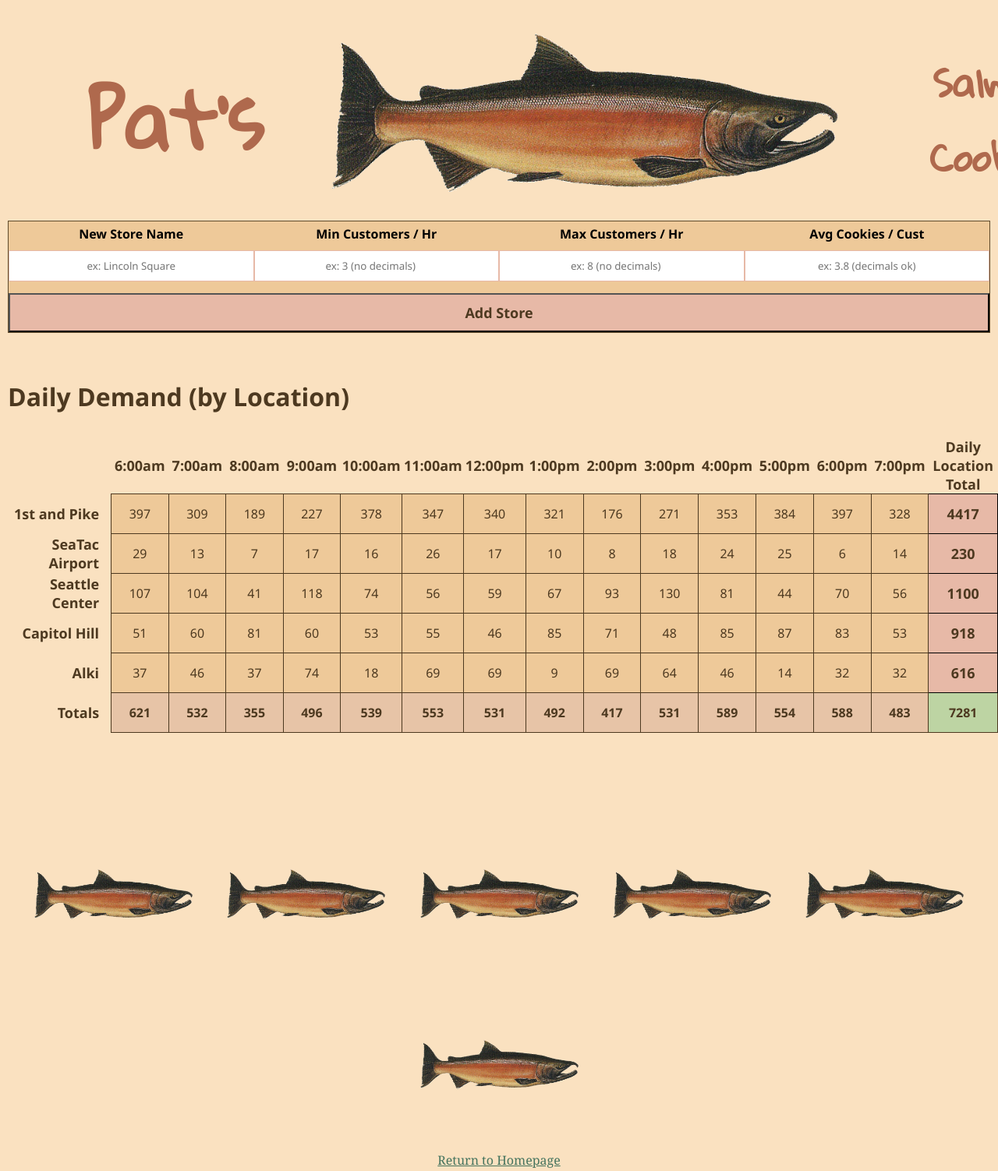
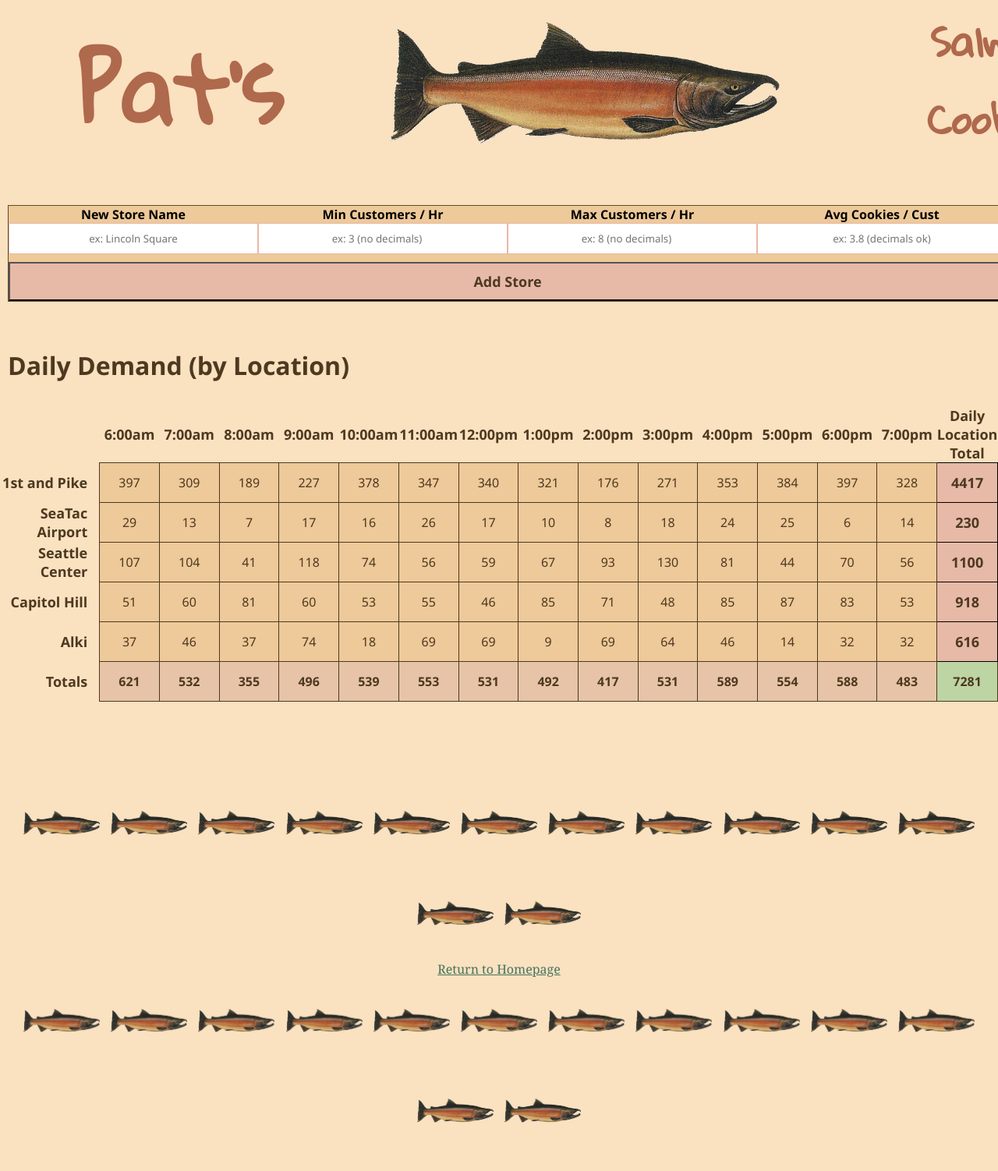
Before and after one commit to GwennyB/cookie-stand, a plain HTML site: page sales.html in a window 1280 px wide. Shown: the part 2-1504 px from the top of the page at 78% size. Drawn offline with Linux system fonts and the light colour scheme.

Commit message:
continued CSS cleanup; added nav placeholder

```diff
--- a/sales.html
+++ b/sales.html
@@ -29,8 +29,30 @@
         <img src="assets/salmon.png">
         <img src="assets/salmon.png">
         <img src="assets/salmon.png">
+        <img src="assets/salmon.png">
+        <img src="assets/salmon.png">
+        <img src="assets/salmon.png">
+        <img src="assets/salmon.png">
+        <img src="assets/salmon.png">
+        <img src="assets/salmon.png">
+        <img src="assets/salmon.png">
       </div>
       <a href="index.html">Return to Homepage</a>  <!--make this require login.-->
+      <div>
+        <img src="assets/salmon.png">
+        <img src="assets/salmon.png">
+        <img src="assets/salmon.png">
+        <img src="assets/salmon.png">
+        <img src="assets/salmon.png">
+        <img src="assets/salmon.png">
+        <img src="assets/salmon.png">
+        <img src="assets/salmon.png">
+        <img src="assets/salmon.png">
+        <img src="assets/salmon.png">
+        <img src="assets/salmon.png">
+        <img src="assets/salmon.png">
+        <img src="assets/salmon.png">
+      </div>
     </footer>
 
     <script src="sales.js"></script>
--- a/style.css
+++ b/style.css
@@ -55,20 +55,17 @@ section h2 {
 }
 
 header img {
-  padding: 0px 20px;
-  width: 203px;
-  background-color: rgb(250, 225, 192);
+  padding: 0px 5px;
+  width: 98px;
 }
 
 footer img {
-  padding: 0px 20px;
-  width: 203px;
-  background-color: rgb(250, 225, 192);
-  padding-top: 75px;
-  padding-bottom: 75px;
+  padding: 0px 5px;
+  width: 98px;
+  margin: 40px auto;
 }
 
-header h1, h3 {
+header h1, h3, li {
   font-family: 'Gloria Hallelujah', cursive;
   color: rgb(175, 105, 77);
 }
@@ -77,43 +74,43 @@ header h1, h3 {
   /* box-sizing: border-box; */
   position: relative;
   height: 215px;
-  margin: 35px 0px;
+  margin: 0px 0px 20px 0px;
   margin-left: 100px;
 }
 
 #logopats {
   /* box-sizing: border-box; */
   position: absolute;
-  top: 10px;
+  top: 0px;
   left: 0px;
   width: 250px;
   height: 200px;
   margin: 0px;
-  padding: 15px 0px;
+  padding: 5px 0px 30px 0px;
 }
 
 #bigfish {
   /* box-sizing: border-box; */
   position: absolute;
   top: 10px;
-  left: 325px;
-  width: 650px;
-  padding: 0px;
+  left: 400px;
+  width: 500px;
+  padding: 20px 0px 0px 0px;
 }
 
 #logosalmoncookies {
   /* box-sizing: border-box; */
   position: absolute;
-  top: 10px;
+  top: 0px;
   left: 1075px;
   width: 200px;
   height: 200px;
   margin: 0px;
-  padding: 15px 0px;
+  padding: 5px 0px 30px 0px;
 }
 
 #logocenter h1 {
-  font-size: 6em;
+  font-size: 7em;
   text-align: center;
   margin: 0px;
   padding: 0px;
@@ -121,8 +118,22 @@ header h1, h3 {
 
 #logocenter h3 {
   text-align: center;
-  font-size: 3em;
+  font-size: 50px;
   margin: 0px;
+}
+
+nav {
+  padding-left: 5px auto;
+  }
+
+nav li {
+  display: inline-block;
+  width: 20%;
+  text-align: center;
+  font-size: 20px;
+  font-family: 'Gloria Hallelujah', cursive;
+  color: rgb(77, 57, 32);
+  padding: 5px 20px;
 }
 
 #family {
@@ -136,17 +147,14 @@ h1#tableTitle {
 }
 
 table {
-  position: relative;
-  /* top: 20px; */
-  /* left: 50px; */
-  width: 97;
+  width: 100%;
   border-collapse: collapse;
-  padding: 20px 10px;
+  padding: 20px 0px;
 }
 
 td, th {
   /* box-sizing: border-box; */
-  width: 83px;
+  /* width: 83px; */
   height: 50px;
   font-family: 'Segoe UI', Tahoma, Geneva, Verdana, sans-serif;
   color: rgb(77, 57, 32);
@@ -162,6 +170,7 @@ td {
 }
 
 th {
+  width: 6%;
   font-weight: bold;
   font-size: 18px;
   border: none;
@@ -174,21 +183,15 @@ tfoot td {
 
 form {
   background-color: rgb(238, 201, 153);
-  position: relative;
-  /* top: 20px; */
-  /* left: 50px; */
-  width: 97;
-  margin: 10px 10px 50px 10px;
-  border-spacing: 0px;
+  width: 100%;
+  margin: 50px 10px 50px 10px;
   border: 1px solid rgb(95, 75, 44);
-  margin-top: 20px;
-  margin-bottom: 50px;
 }
 
 form label, input {
   box-sizing: border-box;
   width: 25%;
-  margin: 5px 0px;
+  margin: 0px 0px;
   font-family: 'Segoe UI', Tahoma, Geneva, Verdana, sans-serif;
   color: black;
 }
@@ -218,7 +221,7 @@ button {
 }
 
 .leftColumn {
-  width: 200px;
+  width: 10%;
   border: none;
 }
 
@@ -230,7 +233,7 @@ th.leftColumn {
 
 .rightColumn {
   background-color: rgb(231, 185, 167);
-  width: 100px;
+  width: 6%;
   border: 1px solid black;
 }
 
@@ -257,7 +260,7 @@ th.leftColumn {
 
 footer {
   text-align: center;
-  margin-top: 100px;
+  margin: 100px auto;
 }
 
 :link {
```
Also changed, not shown: index.html (+44 -2 lines).
